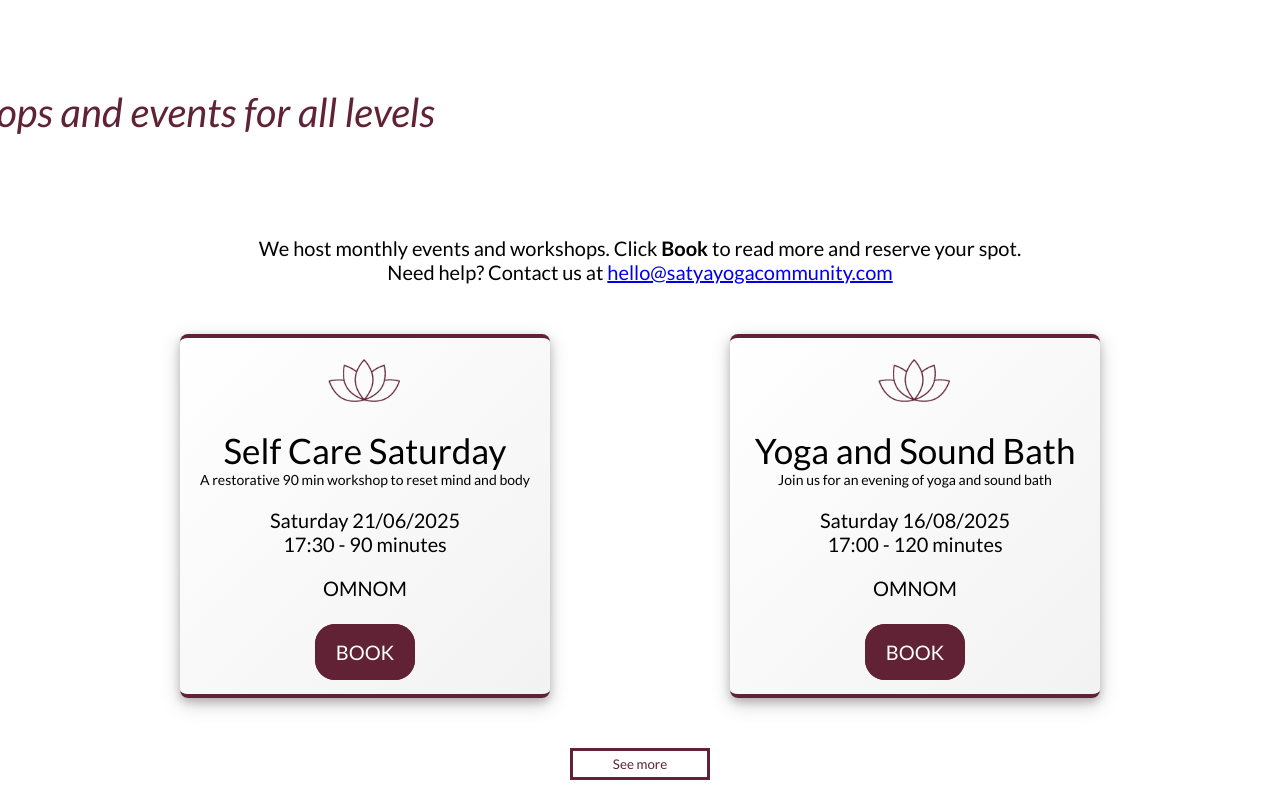
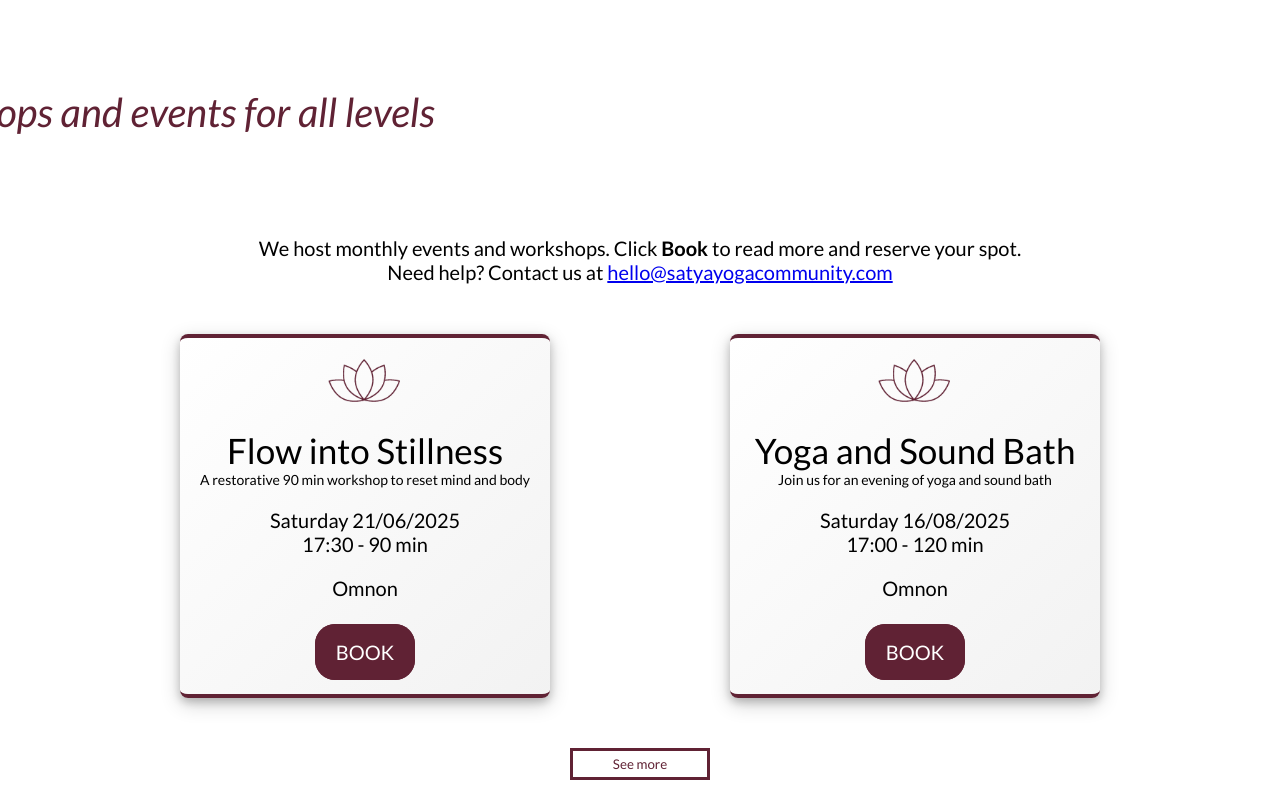
Before and after one commit to MarcoValeri/satyayogacommunity, a React (Vite) app: page /workshops in a window 1280 px wide. Shown: the part 384-1181 px from the top of the page. Built offline with nearby package versions, Linux system fonts and the light colour scheme; no server answers; the HTML template or start-up script is replaced by a standard one.

Commit message:
Changed class title

```diff
--- a/src/content/workshopContent.ts
+++ b/src/content/workshopContent.ts
@@ -12,12 +12,12 @@ interface WorkshopDetails {
 const workshopContent: WorkshopDetails[] = [
     {
         id: 1,
-        title: "Self Care Saturday",
+        title: "Flow into Stillness",
         description: "A restorative 90 min workshop to reset mind and body",
         date: "Saturday 21/06/2025",
         time: "17:30",
-        duration: "90 minutes",
-        address: "OMNOM",
+        duration: "90 min",
+        address: "Omnon",
         buttonLink: "https://www.eventbrite.co.uk/e/self-care-saturday-flow-into-stillness-tickets-1360615490559?aff=oddtdtcreator",
     },
     {
@@ -26,8 +26,8 @@ const workshopContent: WorkshopDetails[] = [
         description: "Join us for an evening of yoga and sound bath",
         date: "Saturday 16/08/2025",
         time: "17:00",
-        duration: "120 minutes",
-        address: "OMNOM",
+        duration: "120 min",
+        address: "Omnon",
         buttonLink: "https://www.eventbrite.co.uk/e/yoga-and-sound-bath-tickets-1365622857729?aff=oddtdtcreator",
     },
     {
@@ -36,8 +36,8 @@ const workshopContent: WorkshopDetails[] = [
         description: "Join us for an evening of yoga and sound bath",
         date: "Saturday 13/09/2025",
         time: "17:00",
-        duration: "120 minutes",
-        address: "OMNOM",
+        duration: "120 min",
+        address: "Omnon",
         buttonLink: "https://www.eventbrite.co.uk/e/yoga-and-sound-bath-tickets-1365629347139?aff=oddtdtcreator",
     },
     {
@@ -46,8 +46,8 @@ const workshopContent: WorkshopDetails[] = [
         description: "Join us for an evening of yoga and sound bath",
         date: "Saturday 11/10/2025",
         time: "19:00",
-        duration: "120 minutes",
-        address: "OMNOM",
+        duration: "120 min",
+        address: "Omnon",
         buttonLink: "https://www.eventbrite.co.uk/e/yoga-and-sound-bath-tickets-1365632837579?aff=oddtdtcreator",
     },
     {
@@ -56,8 +56,8 @@ const workshopContent: WorkshopDetails[] = [
         description: "Join us for an evening of yoga and sound bath",
         date: "Saturday 15/11/2025",
         time: "17:00",
-        duration: "120 minutes",
-        address: "OMNOM",
+        duration: "120 min",
+        address: "Omnon",
         buttonLink: "https://www.eventbrite.co.uk/e/yoga-and-sound-bath-tickets-1365653910609?aff=oddtdtcreator",
     },
     {
@@ -66,8 +66,8 @@ const workshopContent: WorkshopDetails[] = [
         description: "Join us for an evening of yoga and sound bath",
         date: "Saturday 20/12/2025",
         time: "17:00",
-        duration: "120 minutes",
-        address: "OMNOM",
+        duration: "120 min",
+        address: "Omnon",
         buttonLink: "https://www.eventbrite.co.uk/e/yoga-and-sound-bath-tickets-1365654532469?aff=oddtdtcreator",
     },
 ];
```
